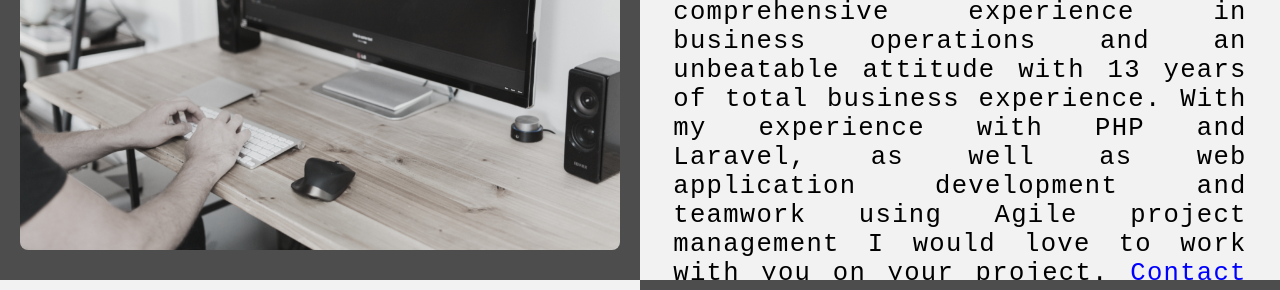
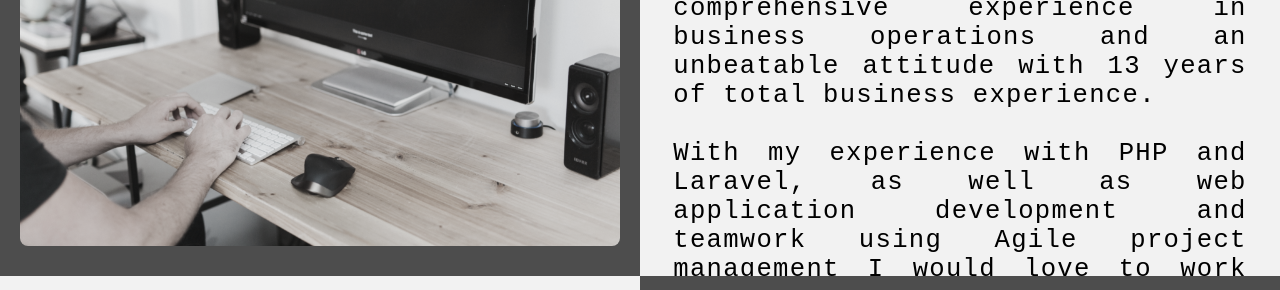
Before and after one commit to brinkmsw/brinkmsw.github.io, a plain HTML site: page index.html in a window 1280 px wide. Shown: the part 1577-1867 px from the top of the page. Drawn offline with Linux system fonts and the light colour scheme.

Commit message:
Update Language and Picture

```diff
--- a/index.html
+++ b/index.html
@@ -112,7 +112,10 @@
             <div class="Column_1">
                 <h1>About</h1>
                 <p>
-                    I am a motivated and goal driven software engineer with comprehensive experience in business operations and an unbeatable attitude with 13 years of total business experience.   With my experience with PHP and Laravel, as well as web application development and teamwork using Agile project management I would love to work with you on your project. <a onclick="openForm()" ondblclick="closeForm()" class="contact">Contact</a> me below!
+                    I am a motivated and goal driven software engineer with comprehensive experience in business operations and an unbeatable attitude with 13 years of total business experience.
+                    <br>
+                    <br>
+                    With my experience with PHP and Laravel, as well as web application development and teamwork using Agile project management I would love to work with you on your project. <a onclick="openForm()" ondblclick="closeForm()" class="contact">Contact</a> me below!
                     <br>
                 </p>
             </div>
```
Also changed, not shown: images/Picture_of_You.jpg.
